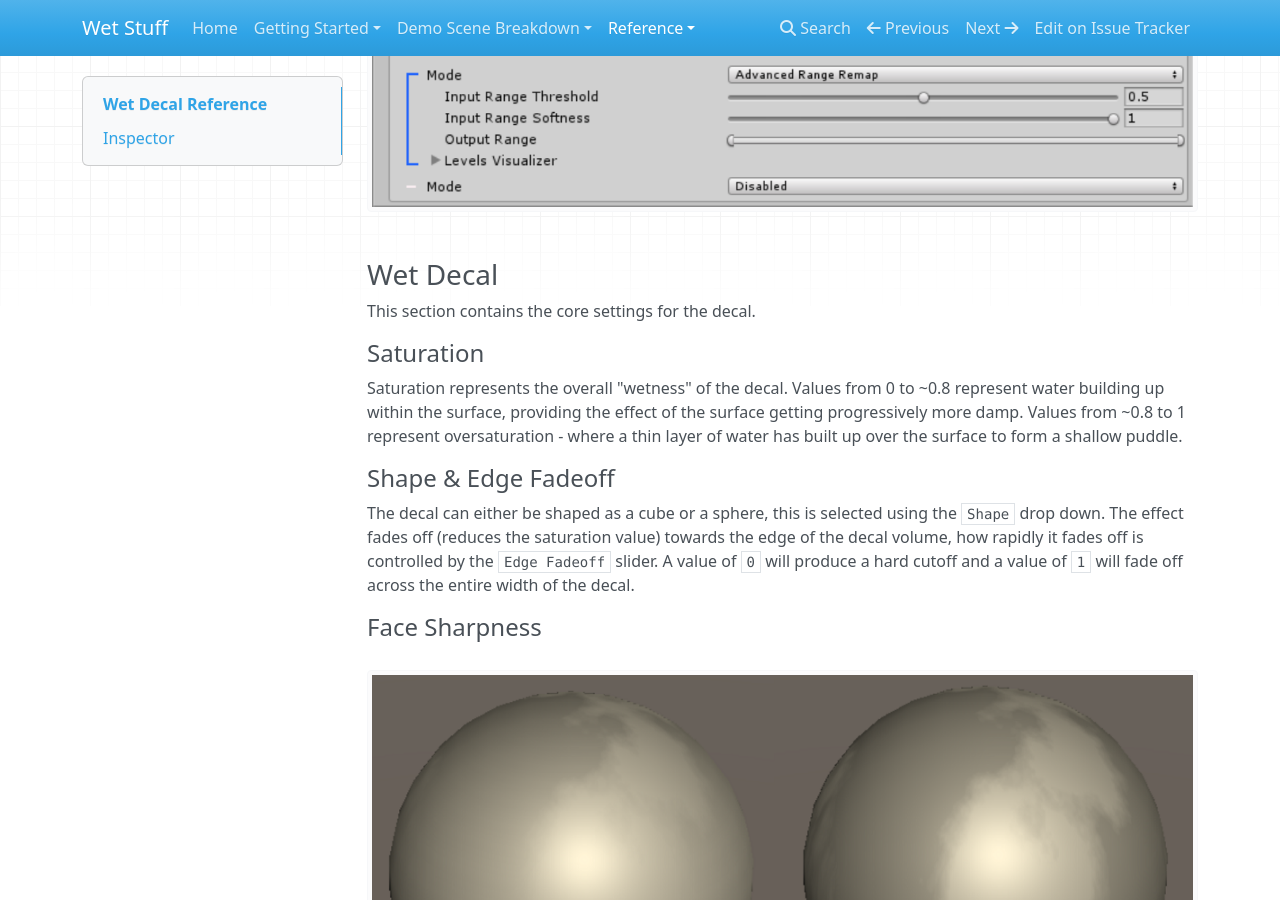
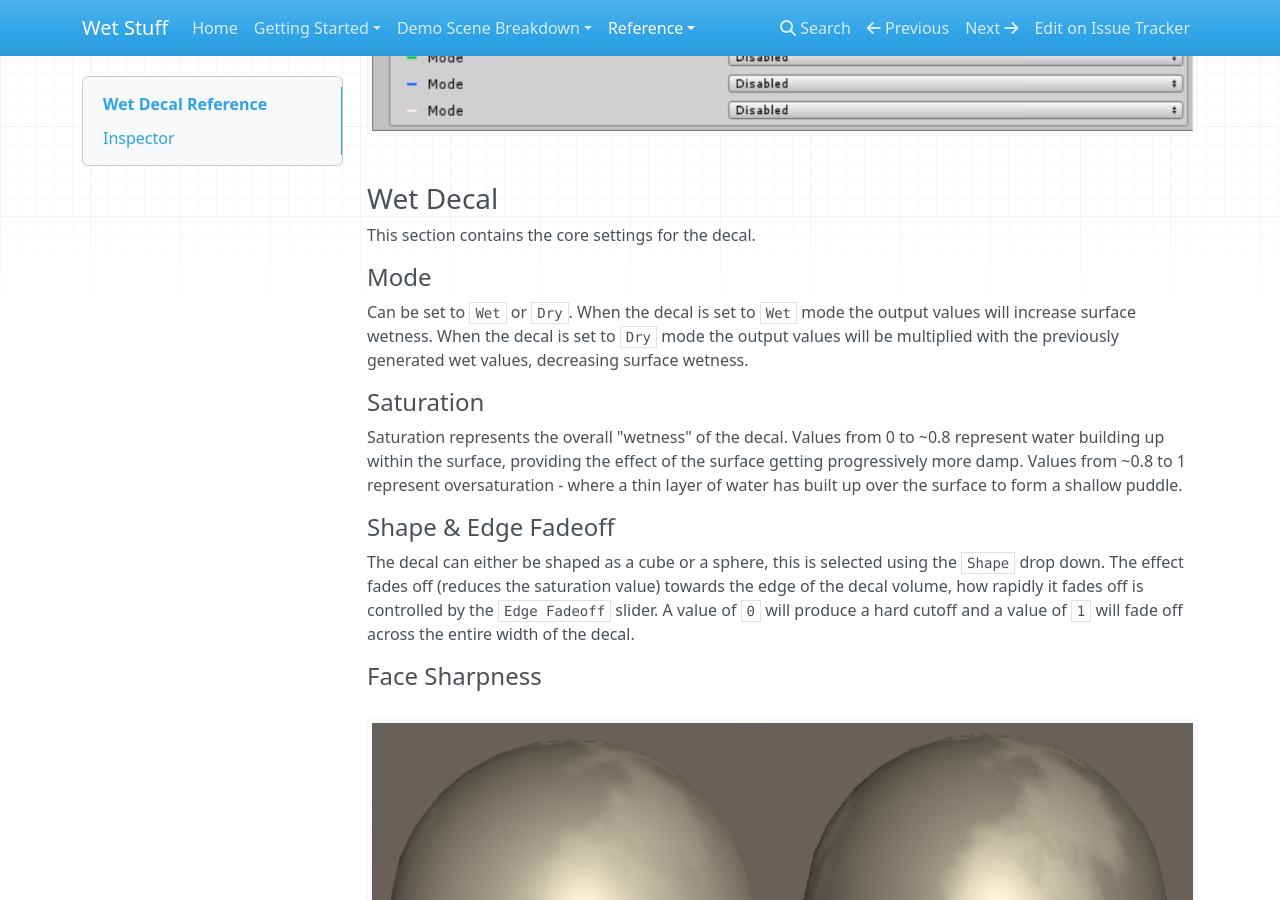
Before and after one commit to Placeholder-Software/WetSurfaceDecals, an MkDocs documentation site: the page built from docs/Reference/WetDecal.md, in a window 1280 px wide and 900 px high, scrolled down 871 px. Built offline with MkDocs 1.6.1, drawn with Linux system fonts in a browser that asks for light colours; nearby versions of some CDN libraries; old or Windows-style settings are respelled for this version of MkDocs.

Commit message:
Modified docs to mention dry mode

```diff
--- a/docs/Reference/WetDecal.md
+++ b/docs/Reference/WetDecal.md
@@ -9,6 +9,10 @@ This component creates a single wet decal in the scene.
 ### Wet Decal
 
 This section contains the core settings for the decal.
+
+#### Mode
+
+Can be set to `Wet` or `Dry`. When the decal is set to `Wet` mode the output values will increase surface wetness. When the decal is set to `Dry` mode the output values will be multiplied with the previously generated wet values, decreasing surface wetness.
 
 #### Saturation
 
```
Also changed, not shown: docs/images/WetDecalInspector.png.
